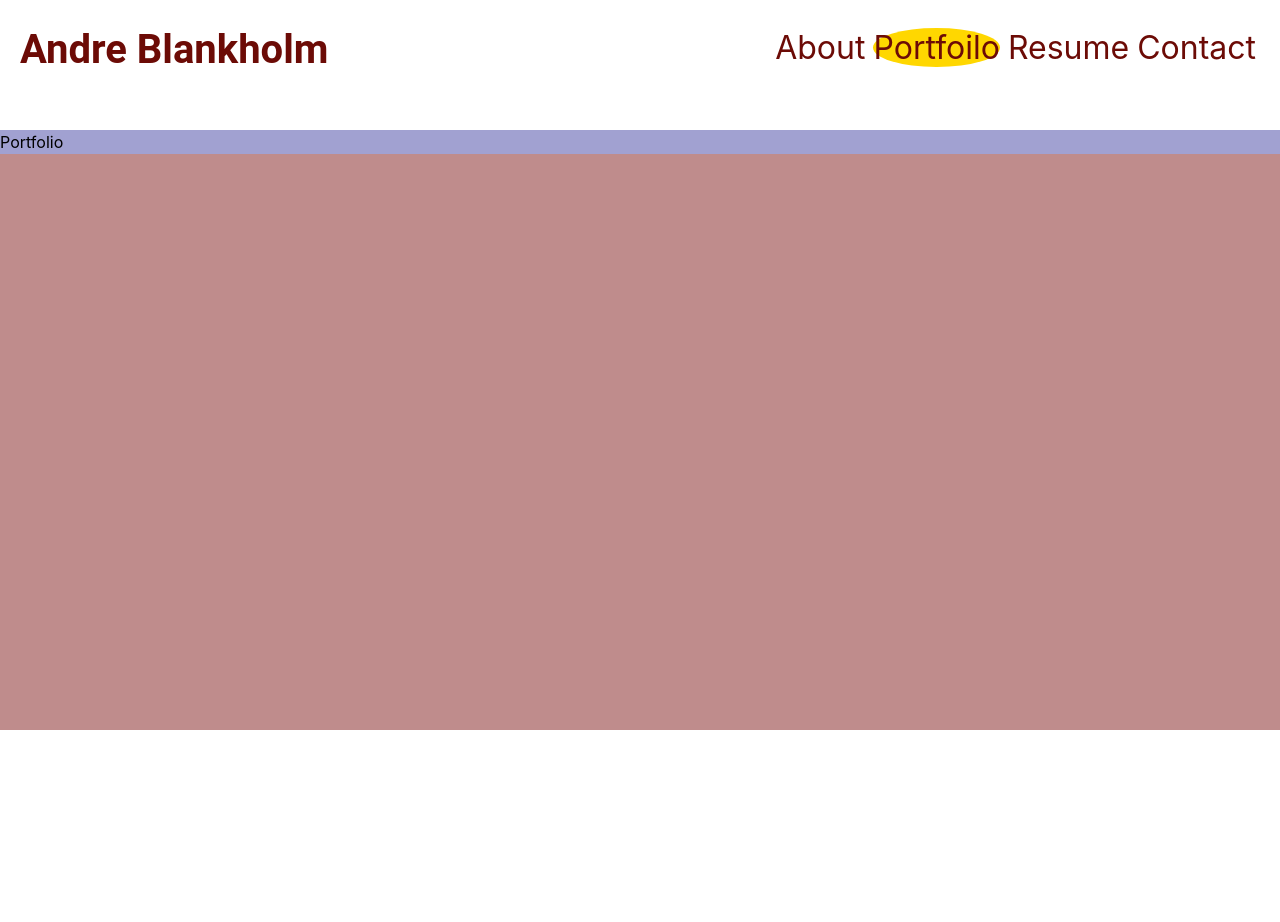
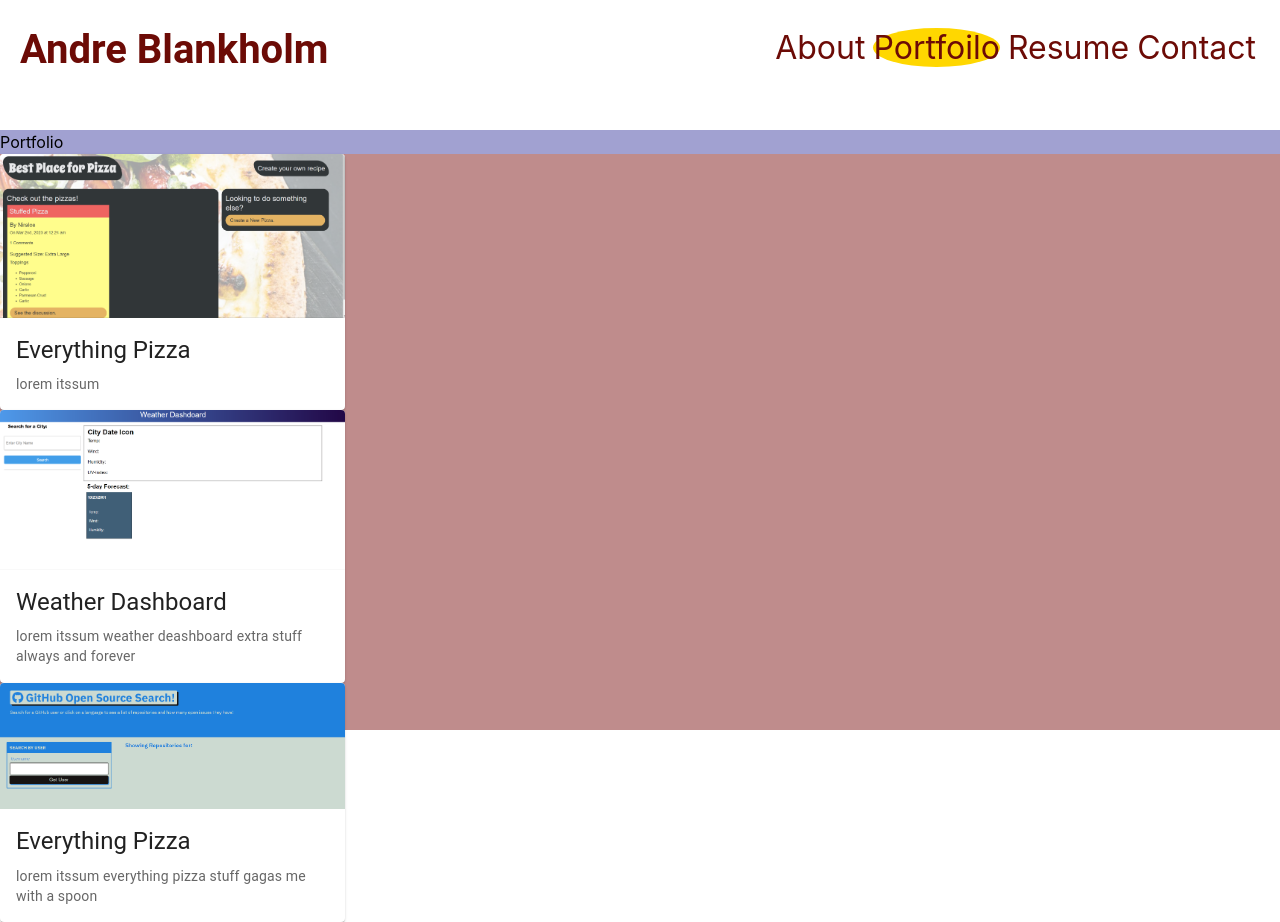
Before and after one commit to AndreBlankholm/Portfolio, a React (Create React App) app: page /portfolio in a window 1280 px wide. Before the commit the page ends 800 px from the top, so only its background shows below. Built offline with nearby package versions, Linux system fonts and the light colour scheme.

Commit message:
added images and material ui card to render projects

```diff
--- a/src/components/Portfolio/Portfoilo.js
+++ b/src/components/Portfolio/Portfoilo.js
@@ -1,25 +1,30 @@
-import React, { useState } from "react";
+import React from "react";
 import "./Portfolio.css";
+import Project from "../Project/Project";
+
 
 function Portfolio() {
-
 
   const projects = [
     {
       title: "Everything Pizza",
       img_folder: "everything-pizza.png",
       description: "lorem itssum",
+      alt: "hello",
       tools: "JavaScript, Node & Express, MySQL, Bootstrap, Handlebars.js",
+
     },
     {
       title: "Weather Dashboard",
       img_folder: "weather-dash.png",
       description: "lorem itssum weather deashboard extra stuff always and forever",
+      alt: "",
       tools: "JavaScript, Node & Express, MySQL, Bootstrap, Handlebars.js",
     },
     {
       title: "Everything Pizza",
-      img_folder: "git-it-done",
+      img_folder: "git-it-done.png",
+      alt: "goodbye",
       description: "lorem itssum  everything pizza stuff gagas me with a spoon",
       tools: "MySQL, Bootstrap, Handlebars.js",
     },
@@ -28,6 +33,9 @@ function Portfolio() {
   return (
     <div className="portfolio">
       <h1>Portfolio</h1>
+    {projects.map((project, index) => (
+      <Project project={project}></Project>
+    ))}
     </div>
   );
 }
--- /dev/null
+++ b/src/components/Project/Project.js
@@ -0,0 +1,43 @@
+import React from "react";
+import Card from '@mui/material/Card';
+import CardContent from '@mui/material/CardContent';
+import CardMedia from '@mui/material/CardMedia';
+import Typography from '@mui/material/Typography';
+import { CardActionArea } from '@mui/material';
+
+
+//imports props from portfolio
+
+
+function Project(props) {
+
+
+  const {project} = props;
+
+  return (
+    <section className="">
+
+      <Card sx={{ maxWidth: 345 }}>
+      <CardActionArea>
+        <CardMedia
+          component="img"
+          height="140"
+          image={require(`../../assests/images/img_folder/${project.img_folder}`)}
+          alt={`${project.alt}`}
+        />
+        <CardContent>
+          <Typography gutterBottom variant="h5" component="div">
+          <div>{project.title}</div>
+          </Typography>
+          <Typography variant="body2" color="text.secondary">
+            <div>{project.description}</div>
+          </Typography>
+        </CardContent>
+      </CardActionArea>
+    </Card>
+    </section>
+
+  );
+}
+
+export default Project;
```
Also changed, not shown: src/components/Project/Projects.css (added).
